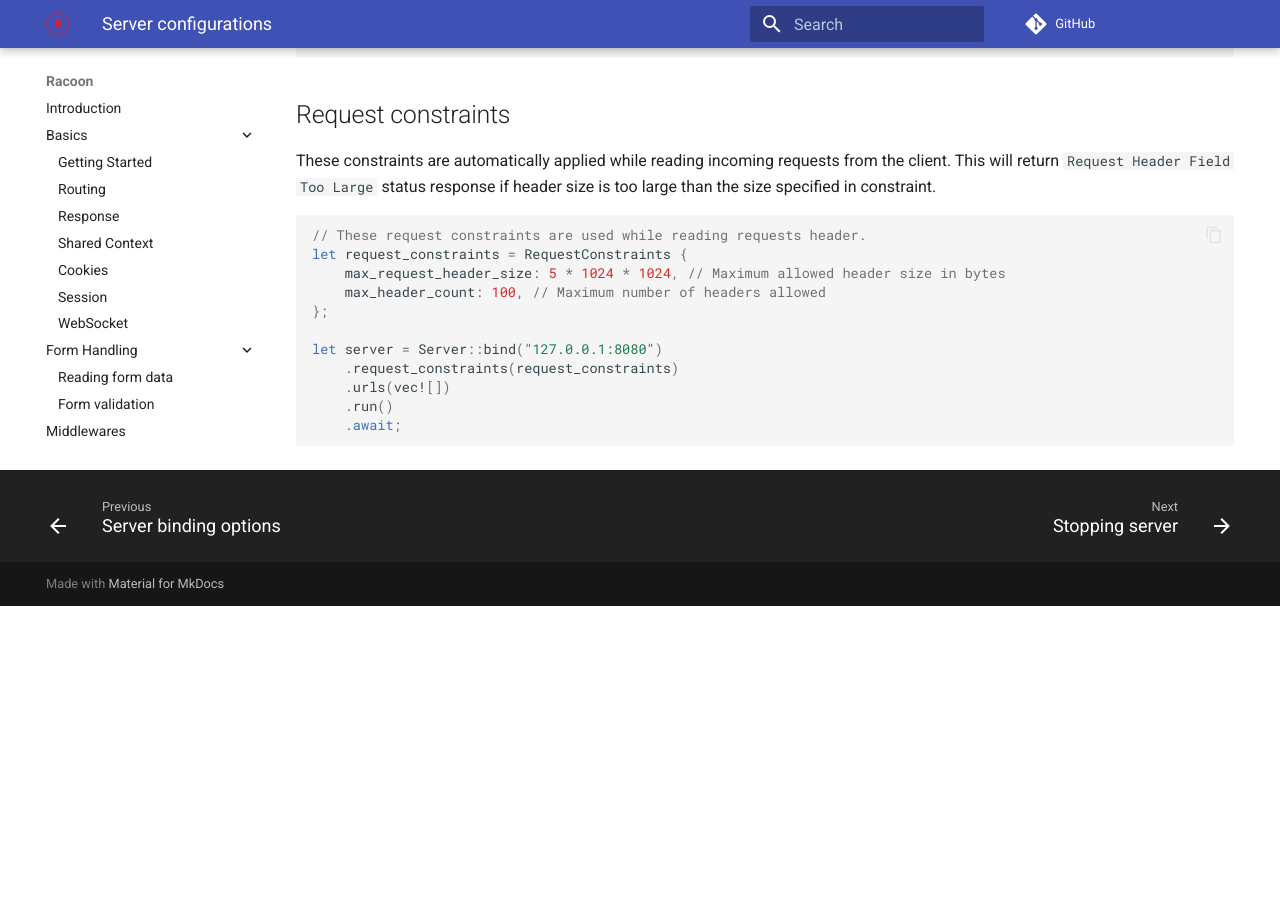
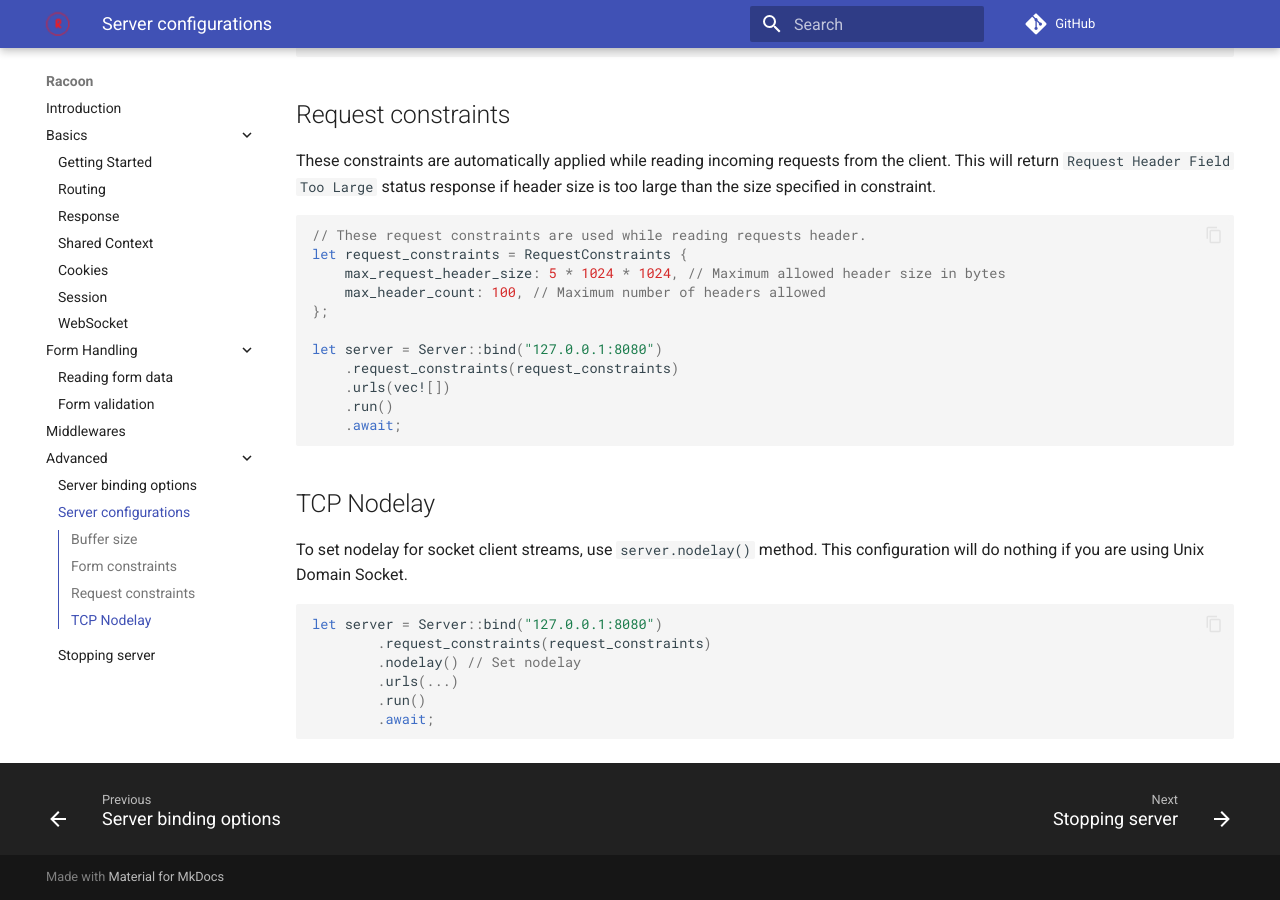
Before and after one commit to racoonframework/racoonframework.github.io, an MkDocs documentation site: the page built from docs/server-configurations.md, in a window 1280 px wide and 900 px high, scrolled down 694 px. Built offline with MkDocs 1.6.1 and Material for MkDocs 9.7.7, drawn with Linux system fonts in a browser that asks for light colours; comment, search, counter and statistics services are not loaded; before the commit the page ends 1300 px from its top, so only the background shows below that.

Commit message:
docs: add tcp nodelay

````diff
--- a/docs/server-configurations.md
+++ b/docs/server-configurations.md
@@ -48,3 +48,18 @@ let server = Server::bind("127.0.0.1:8080")
     .run()
     .await;
 ```
+
+
+## TCP Nodelay
+
+To set nodelay for socket client streams, use `server.nodelay()` method. This configuration will do nothing
+if you are using Unix Domain Socket.
+
+```rust
+let server = Server::bind("127.0.0.1:8080")
+        .request_constraints(request_constraints)
+        .nodelay() // Set nodelay
+        .urls(...)
+        .run()
+        .await;
+```
````
